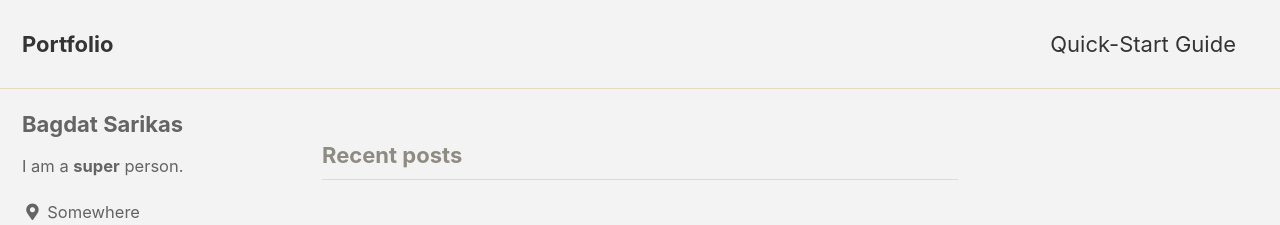
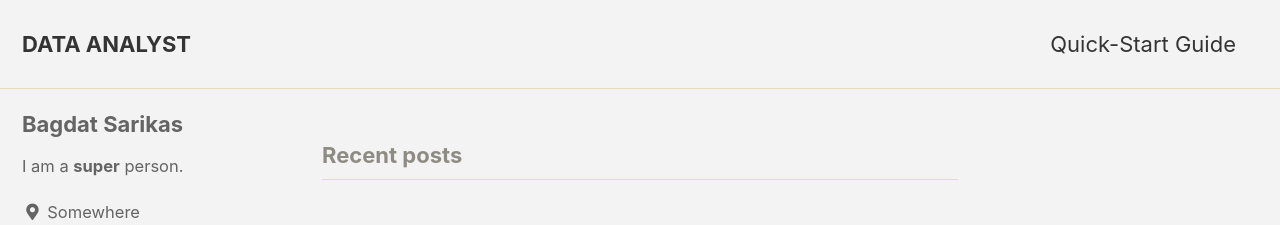
Before and after one commit to bagdatsarikas/bagdatsarikas.github.io, a Jekyll site: the page built from index.html, in a window 1280 px wide. Shown: the top 225 px of the page. Built offline with Jekyll 4.4.1, drawn with Linux system fonts in a browser that asks for light colours; cached includes are drawn as plain includes; the list of posts is cut into pages by our own code.

Commit message:
Update _config.yml

```diff
--- a/_config.yml
+++ b/_config.yml
@@ -16,7 +16,7 @@ minimal_mistakes_skin    : "dirt" # "air", "aqua", "contrast", "dark", "dirt", "
 
 # Site Settings
 locale                   : "en-US"
-title                    : "Portfolio"
+title                    : "DATA ANALYST"
 title_separator          : "-"
 subtitle                 : # site tagline that appears below site title in masthead
 name                     : "Your Name"
```
